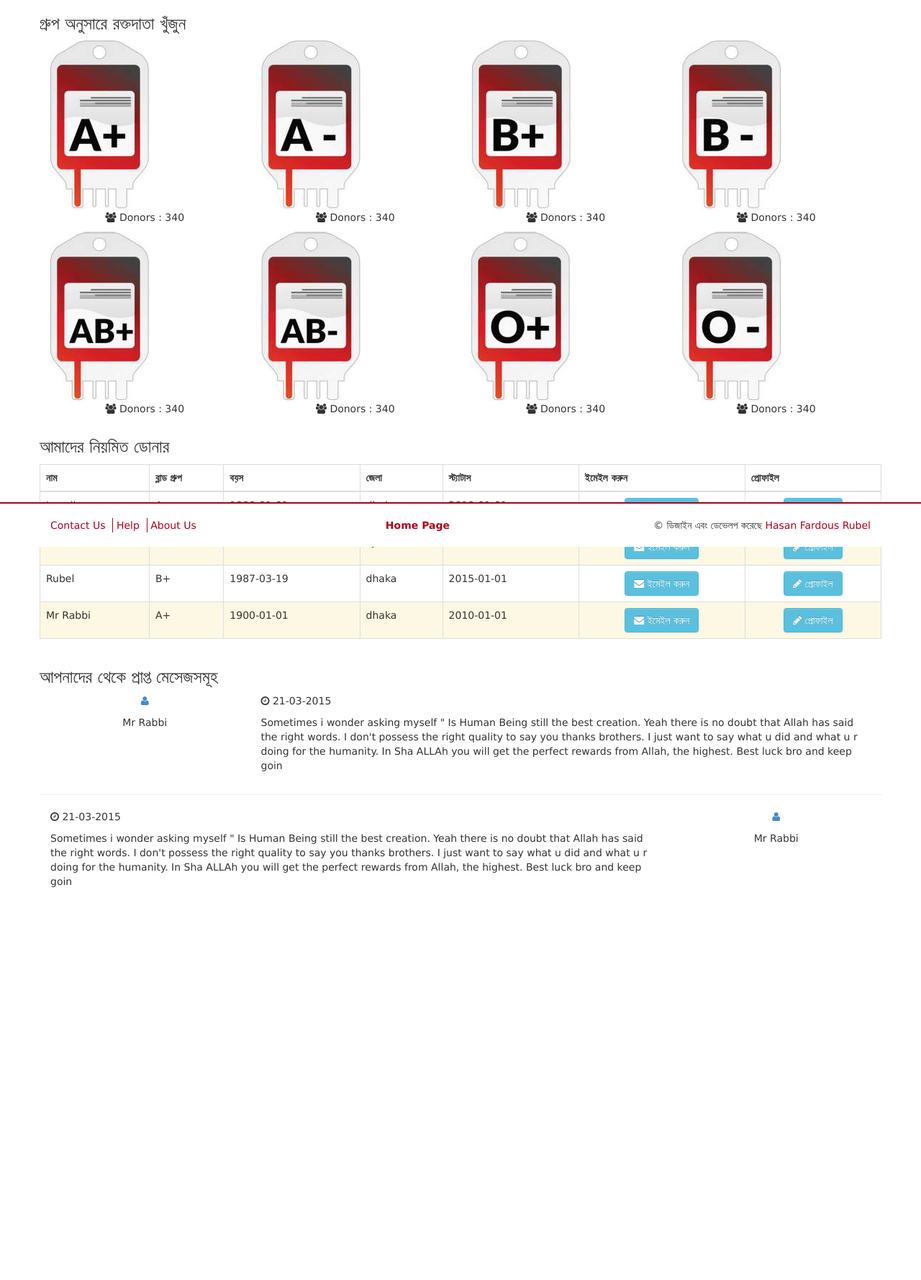
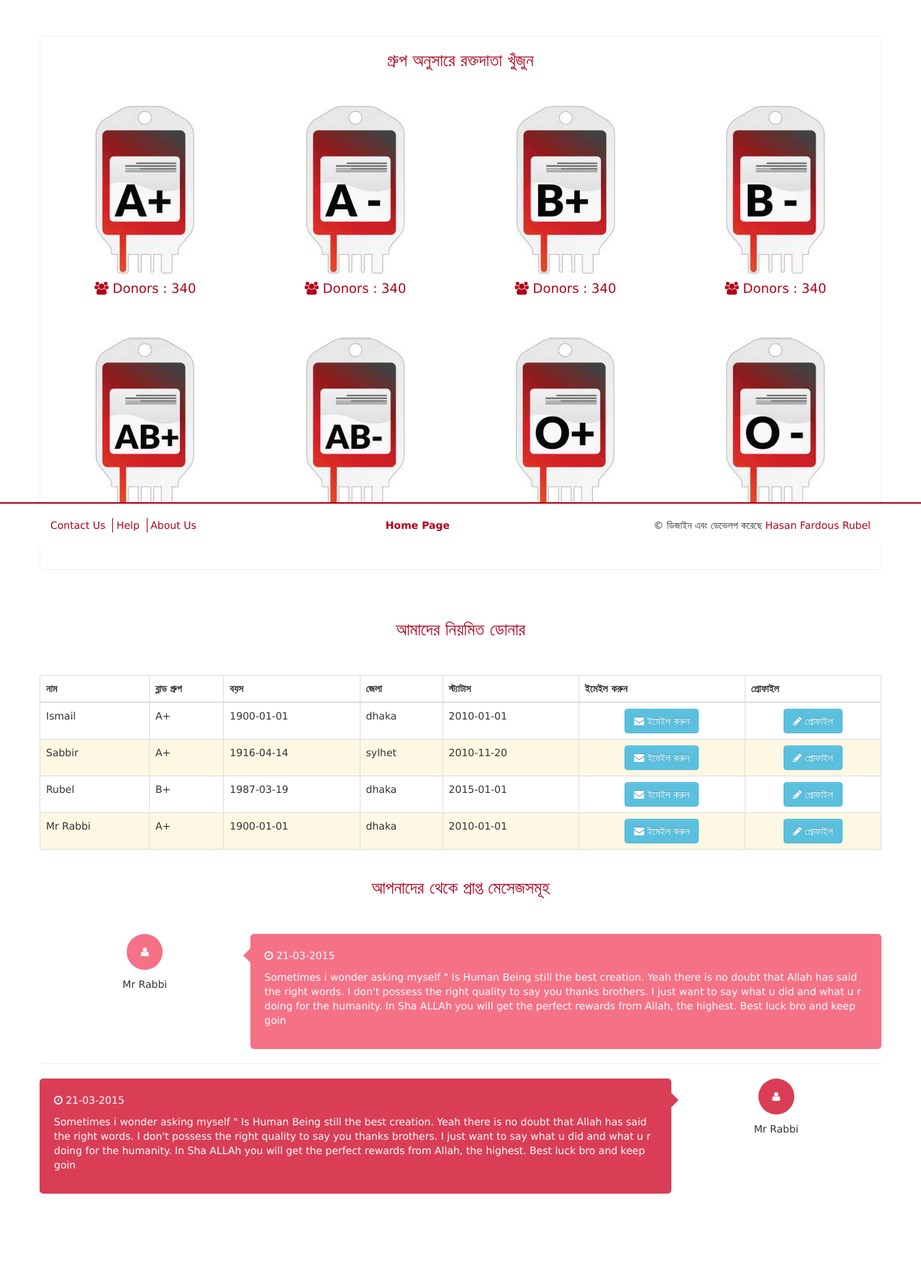
Before and after one commit to almaruf/rubel, a PHP site: page / in a window 1280 px wide. Shown: the part 40-1819 px from the top of the page at 72% size. Before the commit the page ends 1273 px from the top, so only its background shows below. Run offline with PHP 8.4, Linux system fonts and the light colour scheme; data comes from the database, SQL or seed files in the repository; a stand-in replaces the project's code that opens the database connection; some libraries are stand-ins or nearby versions.

Commit message:
Re styled index page
Re styled index page

```diff
--- a/blood/style.css
+++ b/blood/style.css
@@ -74,6 +74,80 @@ div.logo p {
 }
 div.logo p a {
     color: rgb(255, 255, 255);
+}
+
+
+div.find_donors {
+    border: 1px solid rgb(238, 238, 238);
+    border-radius: 5px;
+    margin: 50px auto;
+}
+div.find_donors h3, div.active_donors h3, div.messages h3 {
+    margin: 20px auto 50px;
+	text-align: center;
+	color: rgb(176, 0, 27);
+}
+div.find_donors div.sng {
+    margin-bottom: 50px;
+}
+div.find_donors div.sng img:hover {
+	opacity: .8;
+}
+div.find_donors div.sng a img {
+    display: block;
+    margin: 0 auto;
+	transition: all .4s ease-in-out 0s;
+}
+div.find_donors div.sng p.text-center {
+  color: rgb(176, 0, 27);
+  font-size: 18px;
+  margin: 5px auto;
+}
+
+div.messages div.sng_msg div.user_info p.usr a {
+  background: none repeat scroll 0 0 rgb(245, 114, 134);
+  border-radius: 100%;
+  color: rgb(255, 255, 255);
+  display: inline-block;
+  height: 50px;
+  padding: 15px;
+  width: 50px;
+}
+div.messages div.evn div.user_info p.usr a {
+  background: none repeat scroll 0 0 rgb(217, 62, 86);
+}
+div.messages div.odd div.msgs, div.messages div.evn div.msgs {
+  background: none repeat scroll 0 0 rgb(245, 114, 134);
+  border-radius: 5px;
+  padding: 20px;
+}
+div.messages div.evn div.msgs {
+  background: none repeat scroll 0 0 rgb(217, 62, 86);
+}
+div.messages div.odd div.msgs p, div.messages div.evn div.msgs p {
+  color: rgb(255, 255, 255);
+}
+div.messages div.odd div.msgs:before {
+  border-bottom: 10px solid transparent;
+  border-right: 10px solid rgb(245, 114, 134);
+  border-top: 10px solid transparent;
+  content: "";
+  height: 0;
+  position: absolute;
+  right: 100%;
+  top: 20px;
+  width: 0;
+}
+div.messages div.evn div.msgs:before {
+  border-bottom: 10px solid transparent;
+  border-left: 10px solid rgb(217, 62, 86);
+  border-top: 10px solid transparent;
+  content: "";
+  height: 0;
+  position: absolute;
+  left: 100%;
+  top: 20px;
+  width: 0;
 }
 
 /* blood seeker styles */
```
